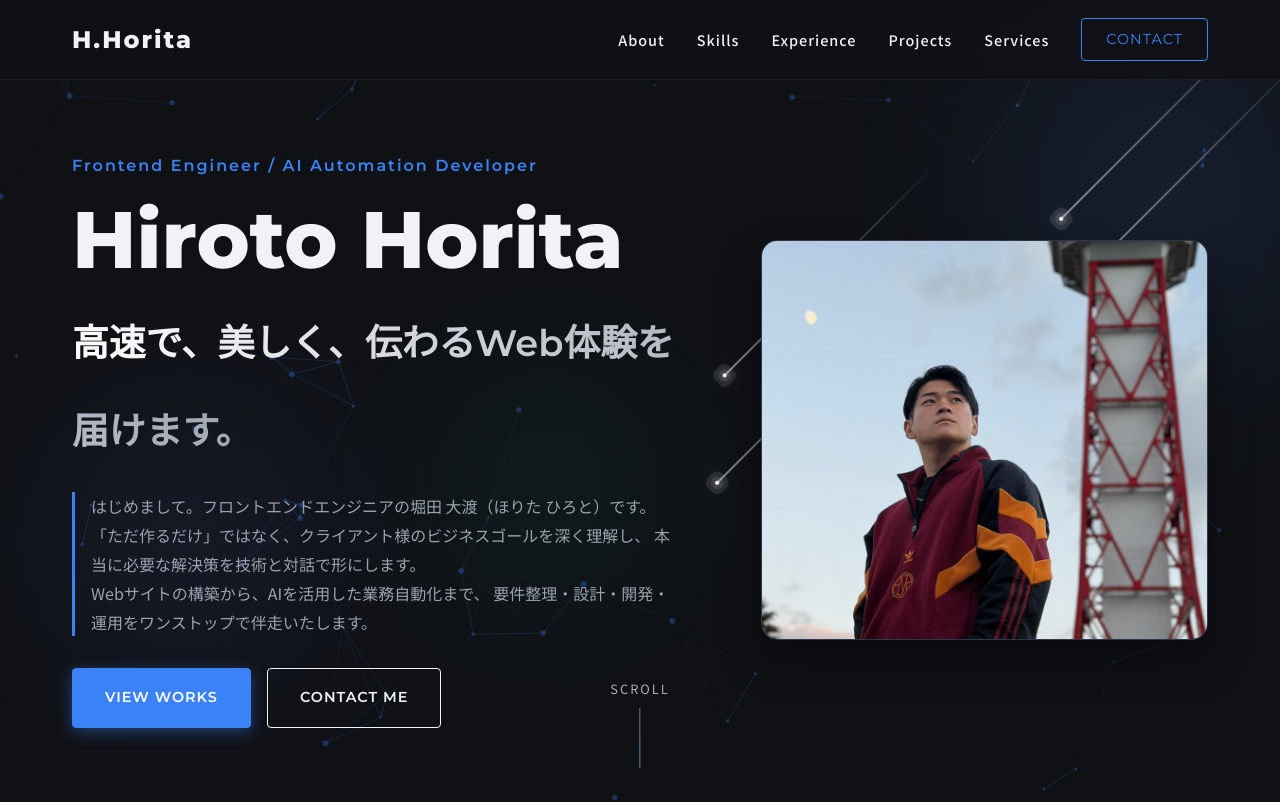
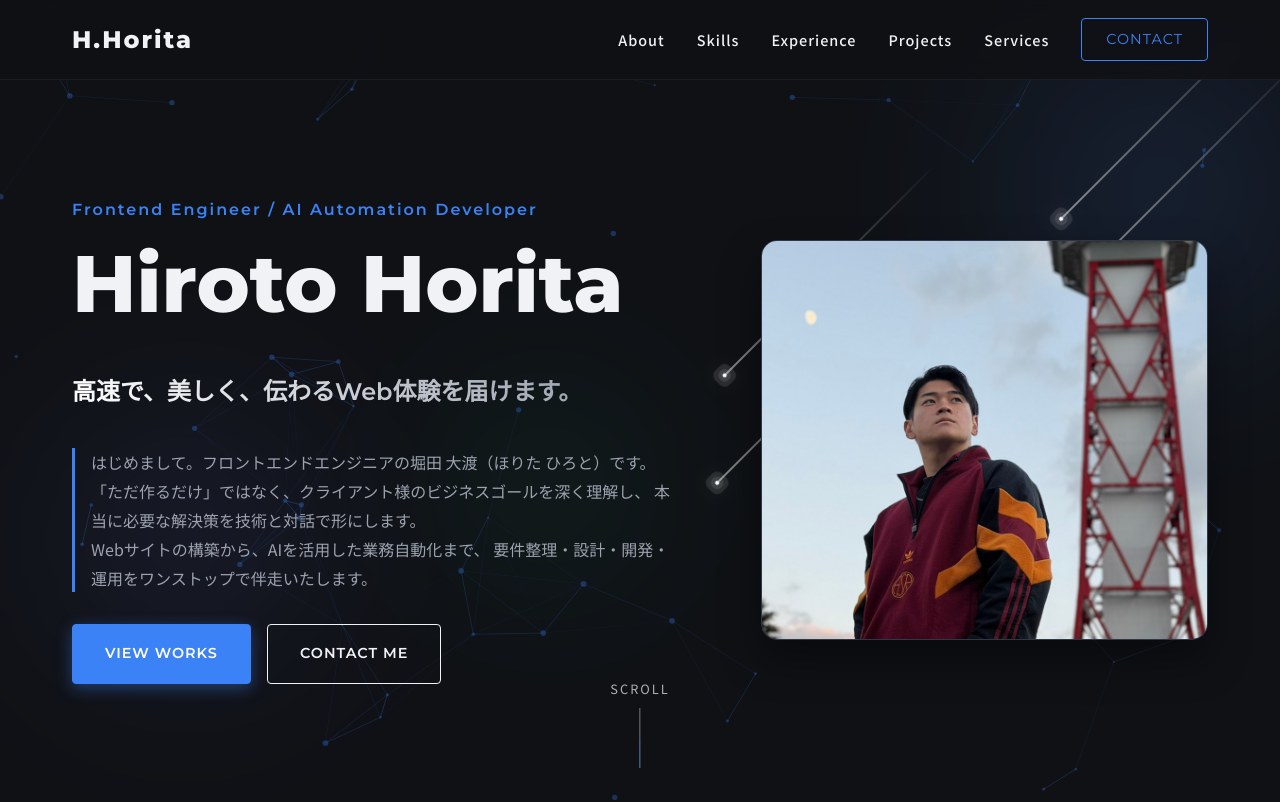
Before and after one commit to hiroto-1020/hiroto-1020.github.io, a plain HTML site: page index.html in a window 1280 px wide. Shown: the top 802 px of the page. Drawn offline with nearby package versions, Linux system fonts and the light colour scheme.

Commit message:
Update site layout

```diff
--- a/styles.css
+++ b/styles.css
@@ -491,7 +491,7 @@ img {
 }
 
 .hero__subtitle {
-    font-size: clamp(1.2rem, 4vw, 2.3rem);
+    font-size: 1.5rem;
     background: linear-gradient(45deg, #fff, var(--text-secondary));
     -webkit-background-clip: text;
     background-clip: text;
```
